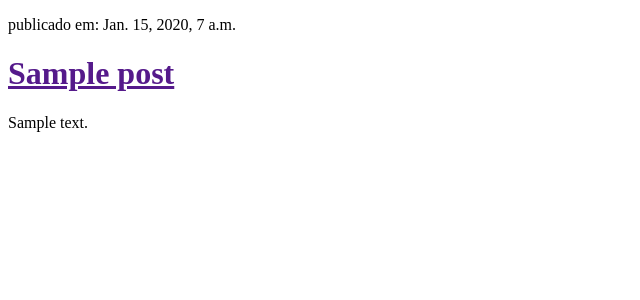
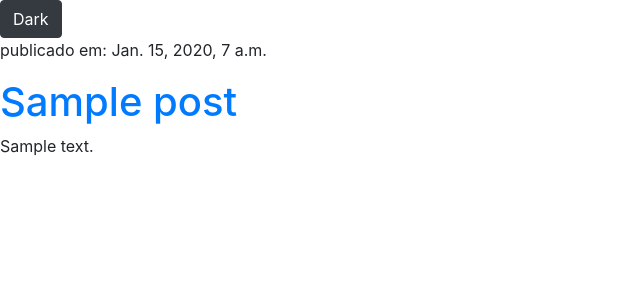
Before and after one commit to pollypoc/blog, a Django app: template blog/templates/blog/post_list.html in a window 1280 px wide. Shown: the top 300 px of the page, without its empty margins (0-640 px from the left). Run offline with Django 3.2, Linux system fonts and the light colour scheme; the template is opened without the code that fills it: values that come from a table or form of the project are taken from there, others are empty; tables that the repository leaves empty hold one stand-in row (values such as "Sample post"); some libraries are stand-ins or nearby versions.

Commit message:
Colocando css online

```diff
--- a/blog/templates/blog/post_list.html
+++ b/blog/templates/blog/post_list.html
@@ -3,8 +3,11 @@
     <head>
         <meta charset="UTF-8">
         <title>MEU BLOG</title>
+        <link rel="stylesheet" href="https://stackpath.bootstrapcdn.com/bootstrap/4.1.3/css/bootstrap.min.css" integrity="sha384-MCw98/SFnGE8fJT3GXwEOngsV7Zt27NXFoaoApmYm81iuXoPkFOJwJ8ERdknLPMO" crossorigin="anonymous">
+        <script src="https://stackpath.bootstrapcdn.com/bootstrap/4.1.3/js/bootstrap.min.js" integrity="sha384-ChfqqxuZUCnJSK3+MXmPNIyE6ZbWh2IMqE241rYiqJxyMiZ6OW/JmZQ5stwEULTy" crossorigin="anonymous"></script>
     </head>
     <body>
+    <button type="button" class="btn btn-dark">Dark</button>
     {% for post in posts %}
     <div>
         <p>publicado em: {{ post.published_date }}</p>
```
